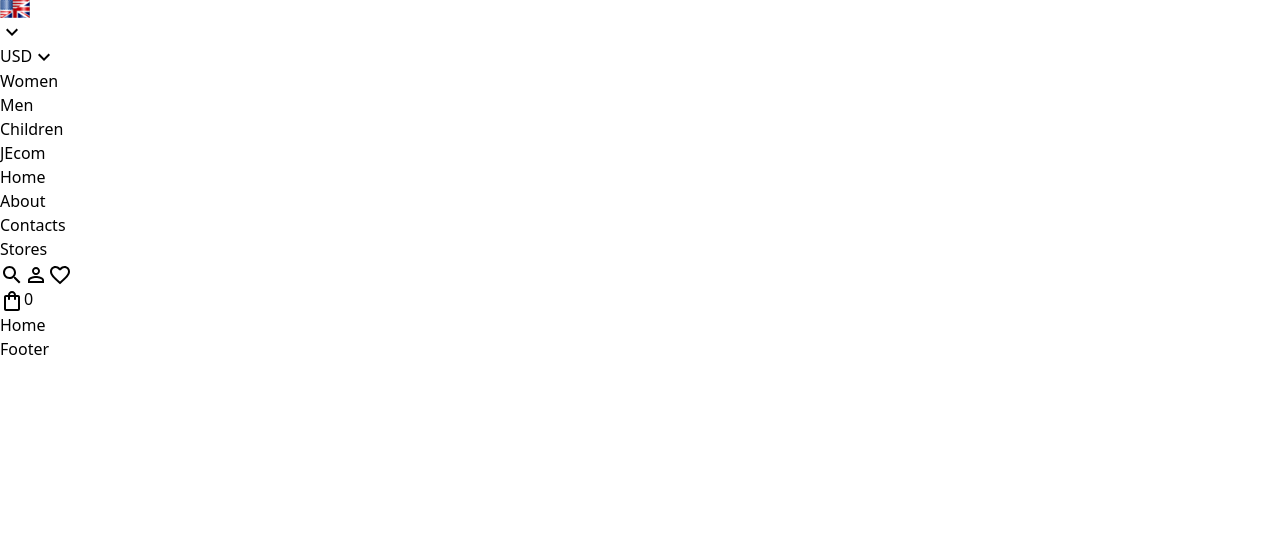
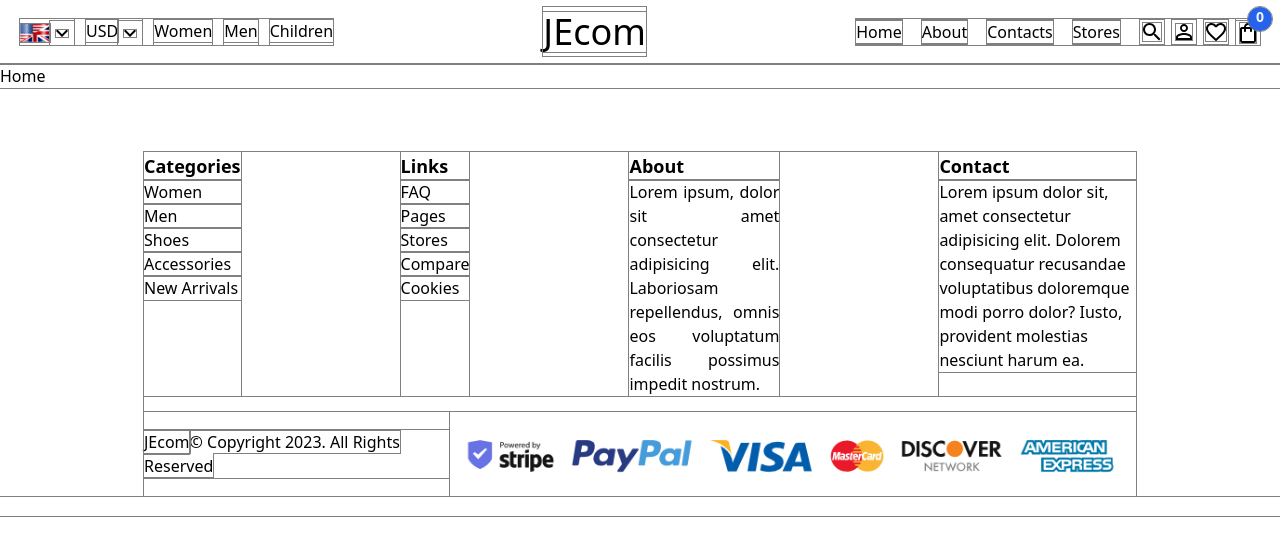
Before and after one commit to Jfnrosimo/j-ecommerce, a React (Create React App) app in the folder client/: page / in a window 1280 px wide. Shown: the top 556 px of the page. Built offline with nearby package versions, Linux system fonts and the light colour scheme.

Commit message:
Feat: adding css to the footer

```diff
--- a/client/src/components/Footer/Footer.jsx
+++ b/client/src/components/Footer/Footer.jsx
@@ -1,7 +1,50 @@
 const Footer = () => {
   return (
-    <div>Footer</div>
-  )
-}
+    <div className="mx-36 mt-16 mb-5">
+      <div className="flex gap-40">
+        <div className="flex flex-col">
+          <h2 className="text-lg font-semibold">Categories</h2>
+          <span>Women</span>
+          <span>Men</span>
+          <span>Shoes</span>
+          <span>Accessories</span>
+          <span>New Arrivals</span>
+        </div>
+        <div className="flex flex-col">
+          <h2 className="text-lg font-semibold">Links</h2>
+          <span>FAQ</span>
+          <span>Pages</span>
+          <span>Stores</span>
+          <span>Compare</span>
+          <span>Cookies</span>
+        </div>
+        <div className="flex flex-col">
+          <h2 className="text-lg font-semibold">About</h2>
+          <p className=" text-justify">
+            Lorem ipsum, dolor sit amet consectetur adipisicing elit. Laboriosam
+            repellendus, omnis eos voluptatum facilis possimus impedit nostrum.
+          </p>
+        </div>
+        <div>
+          <h2 className="text-lg font-semibold">Contact</h2>
+          <p>
+            Lorem ipsum dolor sit, amet consectetur adipisicing elit. Dolorem
+            consequatur recusandae voluptatibus doloremque modi porro dolor?
+            Iusto, provident molestias nesciunt harum ea.
+          </p>
+        </div>
+      </div>
+      <div className="flex items-center justify-between mt-4">
+        <div>
+          <span>JEcom</span>
+          <span>&#169; Copyright 2023. All Rights Reserved</span>
+        </div>
+        <div>
+          <img src="/img/payment.png" alt="payment logo" />
+        </div>
+      </div>
+    </div>
+  );
+};
 
-export default Footer
+export default Footer;
--- a/client/src/components/Navbar/Navbar.jsx
+++ b/client/src/components/Navbar/Navbar.jsx
@@ -10,11 +10,12 @@ import { Link } from "react-router-dom";
 
 const Navbar = () => {
   return (
-    <div>
-      <div>
-        <div>
+    <div className="h-auto">
+      <div className="flex justify-between items-center px-5 py-3">
+        <div className="flex gap-3">
           <div>
-            <img src="/img/en.png" alt="language" /> <KeyboardArrowDownIcon />
+            <img className="inline-block" src="/img/en.png" alt="language" />
+            <KeyboardArrowDownIcon />
           </div>
           <div>
             <span>USD</span>
@@ -30,10 +31,10 @@ const Navbar = () => {
             <Link to="/products/3">Children</Link>
           </div>
         </div>
-        <div>
+        <div className="text-4xl">
           <Link to="/">JEcom</Link>
         </div>
-        <div>
+        <div className="flex items-center gap-5">
           <div>
             <Link to="/">Home</Link>
           </div>
@@ -46,13 +47,15 @@ const Navbar = () => {
           <div>
             <Link to="/">Stores</Link>
           </div>
-          <div>
+          <div className="flex gap-2 items-center">
             <SearchIcon />
             <PersonOutlineOutlinedIcon />
             <FavoriteBorderOutlinedIcon />
-            <div>
+            <div className="relative text-center">
               <ShoppingCartOutlinedIcon />
-              <span>0</span>
+              <span className="absolute -top-3 -right-3 w-6 h-6 bg-blue-600 rounded-full text-zinc-100 text-sm font-semibold">
+                0
+              </span>
             </div>
           </div>
         </div>
--- a/client/src/index.css
+++ b/client/src/index.css
@@ -6,4 +6,14 @@
   margin:0;
   padding: 0;
   box-sizing: border-box;
+  outline: 1px solid grey;
 }
+
+h1,
+h2,
+h3,
+h4 {
+  letter-spacing: var(--spacing);
+  text-transform: capitalize;
+  line-height: 1.25;
+}
```
